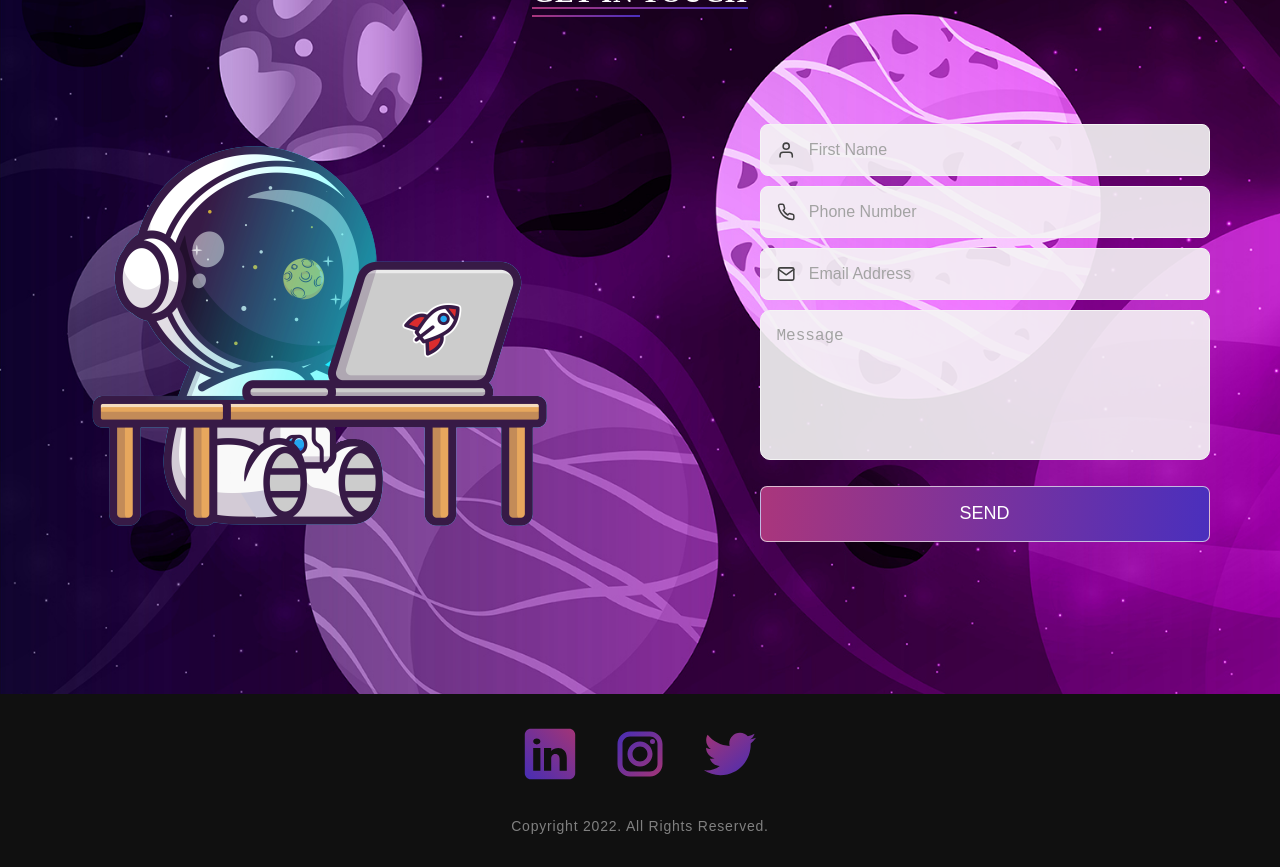
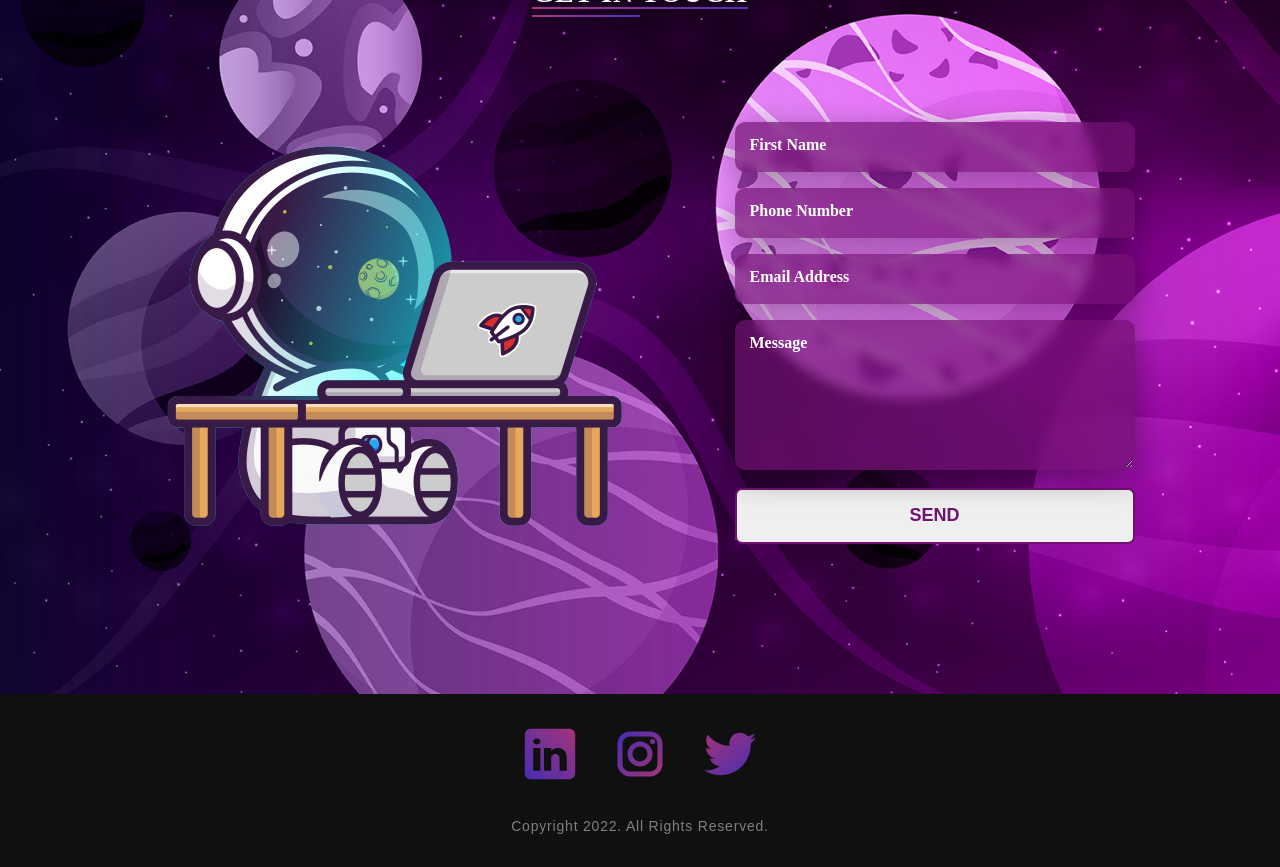
Before and after one commit to JoaoKshesek/portfolio_react, a React (Vite) app: page / in a window 1280 px wide. Shown: the part 5440-6307 px from the top of the page. Built offline with nearby package versions, Linux system fonts and the light colour scheme.

Commit message:
feat: add form inputs

```diff
--- a/src/components/Input/index.jsx
+++ b/src/components/Input/index.jsx
@@ -1,10 +1,9 @@
 import { Container } from './styles'
 
-export function Input({ icon: Icon, ...rest }){
+export function Input({ children }){
     return(
         <Container>
-            {Icon && <Icon size={20} />}
-            <input {...rest} />
+            {children}
         </Container>
     )
 }
--- a/src/components/Input/styles.js
+++ b/src/components/Input/styles.js
@@ -1,35 +1,62 @@
 import styled from 'styled-components';
 
 export const Container = styled.div`
-    width: 100%;
-    display: flex;
-    align-items: center;
-    background-color: rgba(244, 244, 244, 0.9);
-    color: ${({ theme }) => theme.COLORS.GRAY_500};
-    margin-bottom: 10px;
-    border-radius: 8px;
-    border: 1px solid rgba(244, 244, 244, 1);
+    width: 400px;
+    position: relative;
+    > label {
+        position: absolute;
+        left: 0;
+        padding: 15px;
+        font-size: 16px;
+        color: white;
+        transition: 300ms ease-in-out;
+        font-weight: 700;
 
-    > input {
-        height: 50px;
+
+    }
+
+    > input, textarea {
         width: 100%;
         padding: 14px;
         font-size: 16px;
-        color: ${({ theme }) => theme.COLORS.GRAY_500};
-        background: transparent;
-        border: 0;
-        caret-color: rgba(170, 54, 124, 0.95);
+        margin-bottom: 16px;
+        border-radius: 6px;
+        outline: none;
+        color: white;
+        color: white;
 
-        &::placeholder {
-            color: ${({ theme }) => theme.COLORS.GRAY_100};
+        caret-color: white;
+
+        background: rgba( 112, 18, 112, 0.7 );
+        box-shadow: 0 8px 32px 0 rgba( 0, 0, 0, 0.37 );
+        backdrop-filter: blur( 6px );
+        -webkit-backdrop-filter: blur( 6px );
+        border-radius: 10px;
+        border: 2px solid transparent;
+        transition: 300ms ease-in-out;
+
+       &:focus ~ label,
+       &:valid ~ label {
+           transform: translateX(20px) translateY(-7px);
+           padding: 2px 10px;
+           font-size: 14px;
+           background: #800080;
+
+           color: white;
+           border-radius: 2px;
+           font-weight: 700;
+       }
+
+        &:focus,
+        &:valid {
+            box-shadow: 0 0 0 0;
+            outline: 0;
+            border: 2px solid #800080;
         }
 
-        &:focus {
-            box-shadow: 0 0 0 0;
-            outline: 0;
-        }
+
     }
-    > svg {
-            margin-left: 16px;
-        }
+    > textarea {
+        height: 150px;
+    }
 `;
--- a/src/components/Textarea/index.jsx
+++ /dev/null
@@ -1,9 +0,0 @@
-import { Container } from './styles';
-
-export function Textarea({ value, ...rest}){
-    return(
-        <Container { ...rest }>
-            { value }
-        </Container>
-    )
-}
--- a/src/components/Textarea/styles.js
+++ /dev/null
@@ -1,25 +0,0 @@
-import styled from 'styled-components';
-
-export const Container = styled.textarea`
-    width: 100%;
-    height: 150px;
-    background-color: rgba(244, 244, 244, 0.9);
-    color: ${({ theme }) => theme.COLORS.GRAY_500};
-    border: none;
-    resize: none;
-    border: 1px solid rgba(244, 244, 244, 1);
-
-    margin-bottom: 8px;
-    border-radius: 10px;
-    padding: 16px;
-    font-size: 16px;
-
-    &::placeholder {
-        color: ${({ theme }) => theme.COLORS.GRAY_100};
-    }
-
-    &:focus {
-        box-shadow: 0 0 0 0;
-        outline: 0;
-    }
-`;
--- a/src/pages/Contact/index.jsx
+++ b/src/pages/Contact/index.jsx
@@ -1,19 +1,22 @@
 import '../../assets/translations/i18n'
 import { useTranslation } from 'react-i18next';
+import { useState } from 'react';
 
-import { FiMail, FiPhone, FiUser } from 'react-icons/fi'
 import astronautCoding from '../../assets/images/astronaut-coding.png';
 
-
-import { Button } from "../../components/Button"
 import { Input } from "../../components/Input"
-import { Textarea } from "../../components/Textarea"
 
 import { Container } from "./styles";
 
-export function Contact(){
-    const {t} = useTranslation();
-    return(
+export function Contact() {
+    const { t } = useTranslation();
+
+    const [name, setName] = useState('')
+    const [email, setEmail] = useState('')
+    const [phone, setPhone] = useState('')
+
+    const [message, setMessage] = useState('')
+    return (
         <Container>
             <h2>{t('contact')}</h2>
             <div className='teste'>
@@ -21,28 +24,57 @@ export function Contact(){
                 <div>
                     <img src={astronautCoding} alt="" />
                 </div>
-            <div className='form'>
+                <form className='form'>
+                    <Input>
+                        <input
+                            type="text"
+                            id="name"
+                            name="name"
+                            onChange={(e) => setName(e.target.value)}
+                            value={name}
+                            required
 
-            <Input
-                placeholder={t('contact_name')}
-                type="text"
-                icon={FiUser}
                         />
-            <Input
-                placeholder={t('contact_phone')}
+                        <label htmlFor="name">{t('contact_name')}</label>
+                    </Input>
+
+                    <Input>
+                        <input
+                            type="phone"
+                            id="phone"
+                            name="phone"
+                            onChange={(e) => setPhone(e.target.value)}
+                            value={phone}
+                            required
+
+                        />
+                        <label htmlFor="phone">{t('contact_phone')}</label>
+                    </Input>
+
+                    <Input>
+                        <input
                             type="email"
-                icon={FiPhone}
+                            id="email"
+                            name="email"
+                            onChange={(e) => setEmail(e.target.value)}
+                            value={email}
+                            required
                         />
-            <Input
-                placeholder={t('contact_email')}
-                type="email"
-                icon={FiMail}
+                        <label htmlFor="email">{t('contact_email')}</label>
+                    </Input>
+                    <Input>
+                        <textarea
+                            id="message"
+                            name="message"
+                            onChange={(e) => setMessage(e.target.value)}
+                            value={message}
+                            required
                         />
-            <Textarea
-                placeholder={t('contact_message')}
-                />
-            <Button title={t('contact_button')} />
-                </div>
+                        <label htmlFor="message">{t('contact_message')}</label>
+                    </Input>
+
+                    <button type="submit" >{t('contact_button')}</button>
+                </form>
             </div>
         </Container>
     )
--- a/src/pages/Contact/styles.js
+++ b/src/pages/Contact/styles.js
@@ -16,12 +16,31 @@ export const Container = styled.section`
         align-items: center;
         margin: 100px 0;
         justify-content: center;
-        gap: 200px;
+        gap: 100px;
 
     }
+    .form {
+        display: flex;
+        flex-direction: column;
 
-    .form {
-        width: 450px;
+        > button {
+            background: rgb(255,255,255,);
+            color: rgba( 112, 18, 112 );
+            border: 2px solid rgba( 112, 18, 112 );
+
+            height: 56px;
+            padding: 0 16px;
+            border-radius: 7px;
+            font-weight: 700;
+            font-size: 18px;
+            cursor: pointer;
+            text-transform: uppercase;
+
+            &:hover {
+            background: white;
+            border: 2px solid white;
+            }
+    }
     }
 
     h2 {
@@ -33,7 +52,4 @@ export const Container = styled.section`
         text-transform: uppercase;
         margin-bottom: 15px;
     }
-    > Button {
-        border: 1px solid rgba(244,244,244, 0.7);
-    }
  `;
```
Lines whose indentation alone changed are shown as unchanged.
